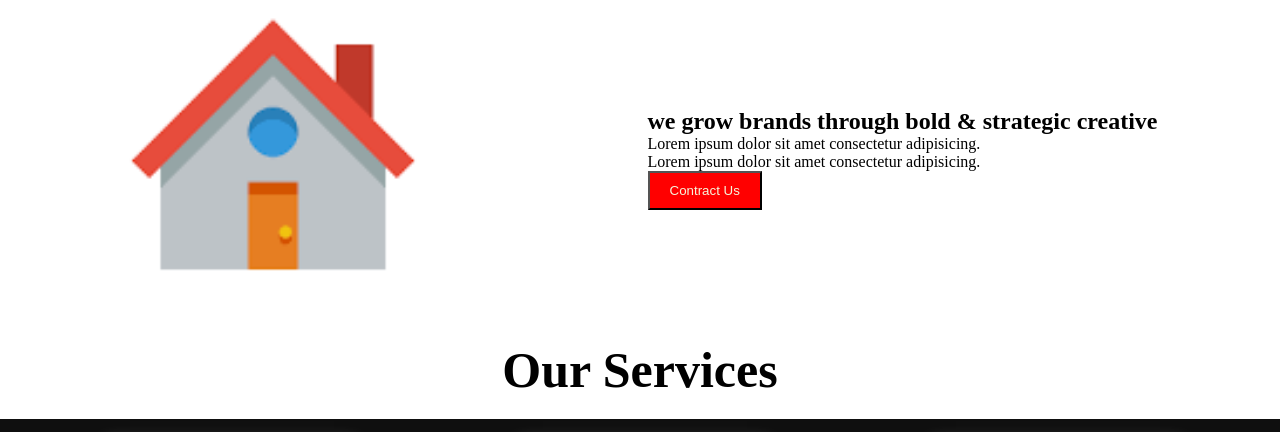
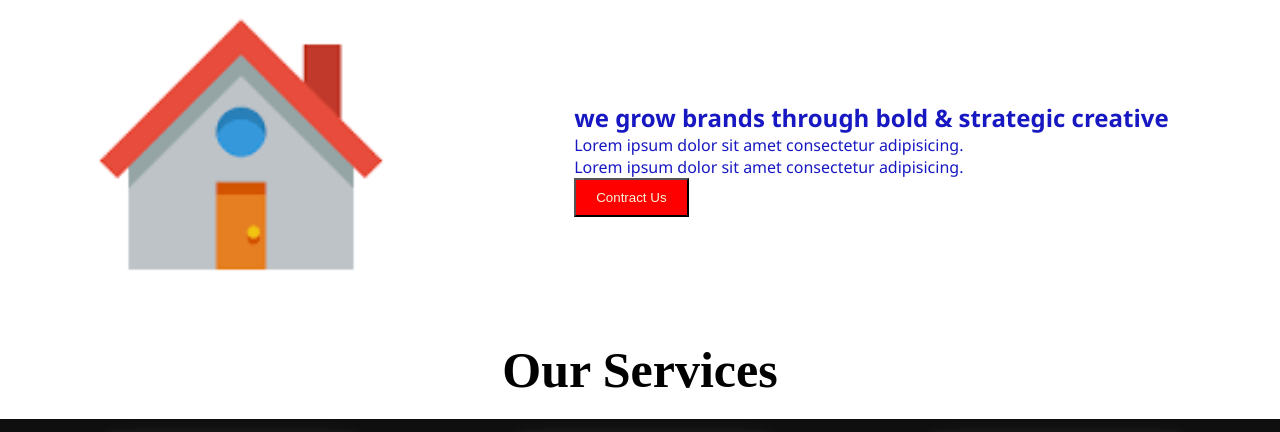
Before and after one commit to Lishan-ahmed/digital-projects-b8, a plain HTML site: page index.html in a window 1280 px wide. Shown: the part 962-1394 px from the top of the page. Drawn offline with Linux system fonts and the light colour scheme.

Commit message:
my commit is real

```diff
--- a/index.html
+++ b/index.html
@@ -48,7 +48,7 @@
     </section>
          <h1 class="about-tital">About Us</h1>
         <div class="about-container">
-            <div class="about-info">
+            <div class="about-on">
                 <h1>we grow brands through bold & strategic creative </h1>
                 <p>Lorem ipsum dolor sit amet consectetur adipisicing.</p>
                 <p>Lorem ipsum dolor sit amet consectetur adipisicing.</p>
@@ -106,10 +106,12 @@
          <p>
              Help Center <br> Contact Us <br> FAQ <br>Parent Community
          </p>
-         <p>
+         <p >
             Fell free to contact & reads us!! <br>3557 Derek Drive,Orlando,Florida <br>+1(456)657-887 <br> info@domain.com
         </p>
+        <hr>
     </div>
+
 
 
 
--- a/style.css
+++ b/style.css
@@ -65,6 +65,12 @@
     flex-direction: row-reverse;
     padding: 10px;
 }
+.about-on{
+    padding: 20px;
+    color: rgb(24, 24, 194);
+    font-family: 'Segoe UI', Tahoma, Geneva, Verdana, sans-serif;
+
+}
 .about-tital{
     text-align: center;
     padding: 20px;
```
